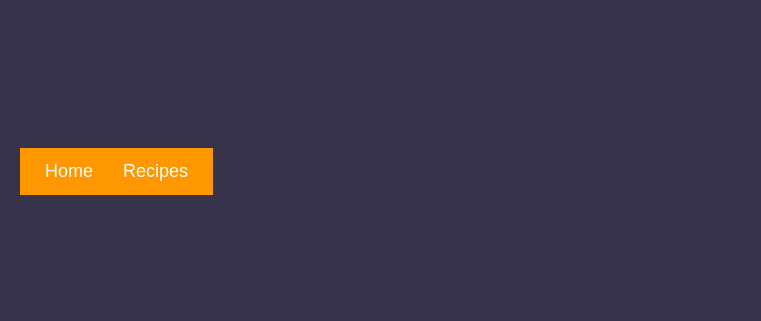
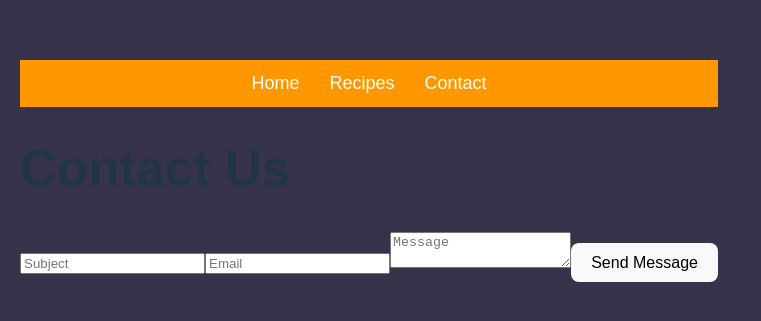
Before and after one commit to MadinaAlili/WebMobile1Project2, a React (Vite) app: page /contact in a window 1280 px wide. Before the commit this address had no page. Shown: the part 229-550 px from the top of the page, without its empty margins (0-761 px from the left). Built offline with nearby package versions, Linux system fonts and the light colour scheme.

Commit message:
contact page added

```diff
--- a/src/App.jsx
+++ b/src/App.jsx
@@ -4,6 +4,7 @@ import Home from "./screens/Home";
 import Recipes from "./screens/Recipes";
 import "./styles/App.css";
 import Navbar from "./components/Navbar";
+import Contact from "./screens/Contact";
 
 function App() {
   return (
@@ -13,6 +14,7 @@ function App() {
         <Routes>
           <Route path="/" element={<Home />} />
           <Route path="/recipes" element={<Recipes />} />
+          <Route path="/contact" element={<Contact />} />
         </Routes>
       </div>
     </Router>
--- a/src/components/Navbar.jsx
+++ b/src/components/Navbar.jsx
@@ -9,6 +9,7 @@ const Navbar = () => {
             <nav className="navbar">
                 <Link to="/">Home</Link>
                 <Link to="/recipes">Recipes</Link>
+                <Link to="/contact">Contact</Link>
 
             </nav>
 
--- /dev/null
+++ b/src/screens/Contact.jsx
@@ -0,0 +1,59 @@
+import React, { useState } from "react";
+
+const Contact = () => {
+  const [subject, setSubject] = useState("");
+  const [email, setEmail] = useState("");
+  const [message, setMessage] = useState("");
+
+  const handleSubmit = async (e) => {
+    e.preventDefault();
+    const messageData = { subject, email, message };
+
+    try {
+      await fetch("http://localhost:3001/messages", {
+        method: "POST",
+        headers: { "Content-Type": "application/json" },
+        body: JSON.stringify(messageData),
+      });
+      alert("Message sent successfully!");
+      setSubject("");
+      setEmail("");
+      setMessage("");
+    } catch (error) {
+      console.error("Failed to send message:", error);
+    }
+  };
+
+  return (
+    <form onSubmit={handleSubmit}>
+      <h1>Contact Us</h1>
+
+      <input
+        type="text"
+        placeholder="Subject"
+        value={subject}
+        onChange={(e) => setSubject(e.target.value)}
+        required
+      />
+
+      <input
+        type="email"
+        placeholder="Email"
+        value={email}
+        onChange={(e) => setEmail(e.target.value)}
+        required
+      />
+
+      <textarea
+        placeholder="Message"
+        value={message}
+        onChange={(e) => setMessage(e.target.value)}
+        required
+      ></textarea>
+
+      <button type="submit">Send Message</button>
+    </form>
+  );
+};
+
+export default Contact;
--- a/src/screens/Recipes.jsx
+++ b/src/screens/Recipes.jsx
@@ -14,7 +14,7 @@ const Recipes = () => {
   const [searchTerm, setSearchTerm] = useState("");
   const [filterTag, setFilterTag] = useState("");
   const [filterDifficulty, setFilterDifficulty] = useState("");
-  const [sortOption, setSortOption] = useState("");
+  const [sortOption, setSortOption] = useState("lastUpdated");
 
   useEffect(() => {
     const fetchInitialRecipes = async () => {
```
